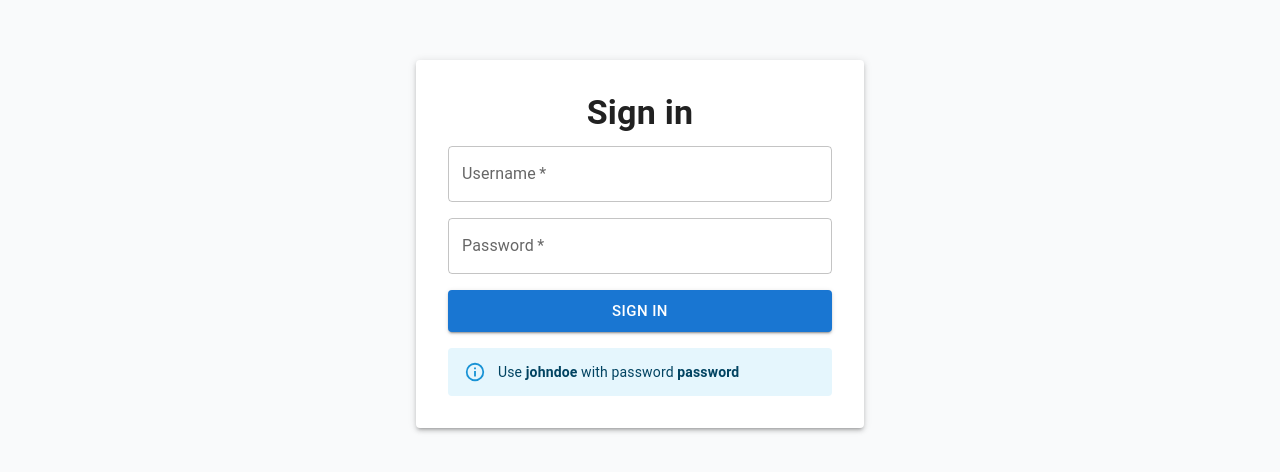
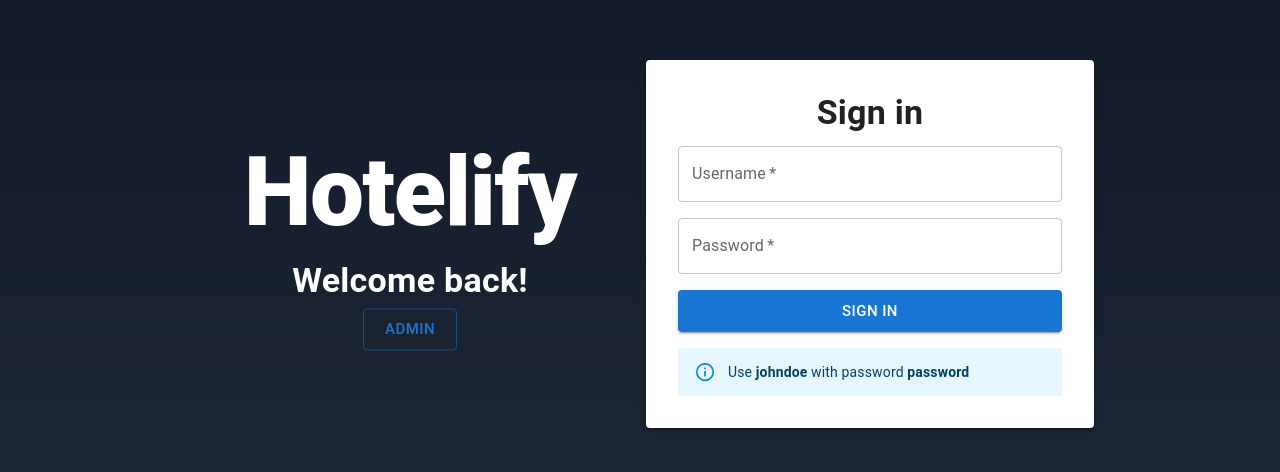
Before and after one commit to Gadisaka/Hotel-Management-System-Reception, a React (Vite) app: page /login in a window 1280 px wide. Shown: the part 156-628 px from the top of the page. Built offline with nearby package versions, Linux system fonts and the light colour scheme.

Commit message:
feat: enhance login page design with improved layout and background effects

```diff
--- a/src/pages/Login.tsx
+++ b/src/pages/Login.tsx
@@ -28,8 +28,46 @@ const LoginPage: React.FC = () => {
   };
 
   return (
-    <Box className="flex min-h-screen items-center justify-center bg-gray-50 p-4 sm:p-8">
-      <Paper className="w-full max-w-md p-8 shadow-md" elevation={3}>
+    <Box className="flex flex-col lg:flex-row min-h-screen gap-3 items-center justify-center bg-gray-50 p-4 sm:p-8">
+      <Box className="absolute top-0 left-0 w-full h-full bg-black opacity-60 z-0" />
+      <Box className="absolute top-0 left-0 w-full h-full bg-gradient-to-b from-gray-900 to-gray-800 z-0" />
+      <Box className="z-10 w-full flex flex-col gap-3 items-center max-w-md">
+        <Typography
+          variant="h1"
+          fontWeight={900}
+          textAlign="center"
+          color="white"
+          className=""
+        >
+          Hotelify
+        </Typography>
+        <Box className="z-10 w-full flex flex-col gap-2 items-center justify-center max-w-md">
+          <Typography
+            variant="h4"
+            fontWeight={600}
+            textAlign="center"
+            color="white"
+            className=""
+          >
+            Welcome back!
+          </Typography>
+
+          <Button
+            variant="outlined"
+            color="primary"
+            size="large"
+            onClick={() =>
+              (window.location.href =
+                "https://hotel-management-system-admin.onrender.com/")
+            }
+            className="mb-4 animate-bounce"
+          >
+            Admin
+          </Button>
+        </Box>
+      </Box>
+
+      <Paper className="w-full max-w-md p-8 shadow-md z-30" elevation={3}>
         <Typography
           variant="h4"
           fontWeight={600}
```
